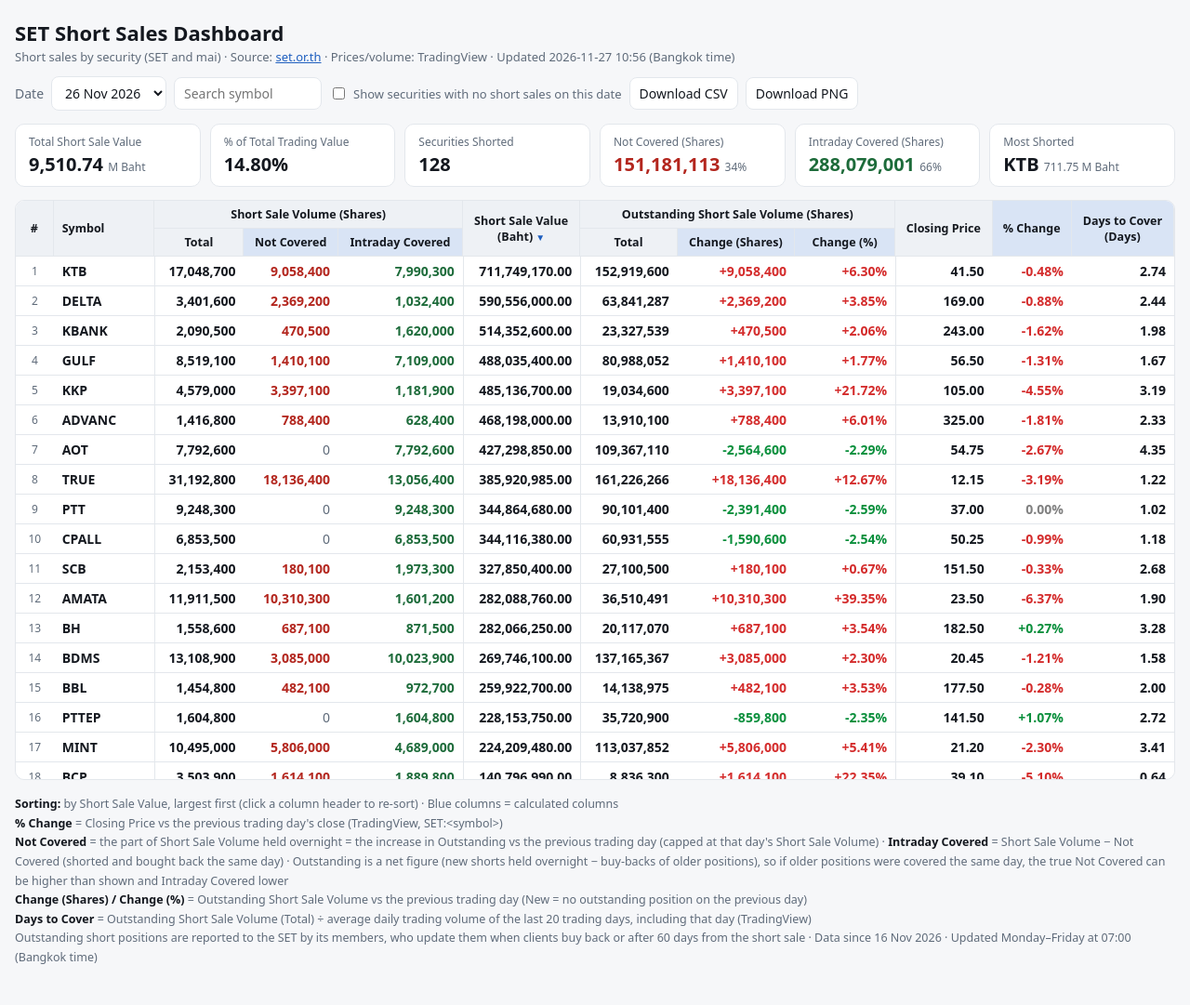
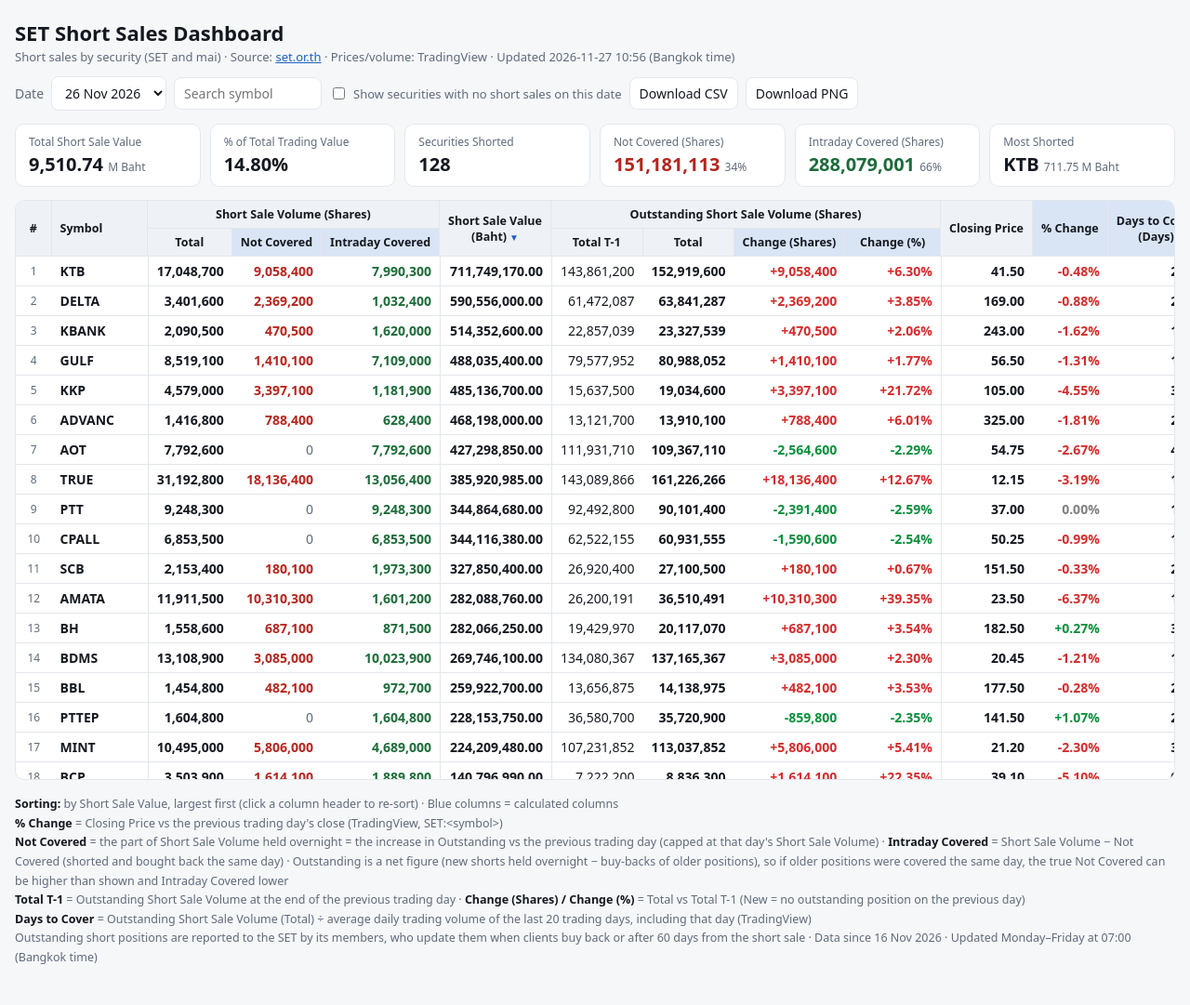
Before and after one commit to PridiL/set-short-sales, a plain HTML site: page index.html in a window 1280 px wide. Shown: the whole page at 93% size. Drawn offline with nearby package versions, Linux system fonts and the light colour scheme; a web font is replaced by a local one.

Commit message:
add Outstanding Total T-1 column
Co-Authored-By: Claude Opus 5.5 <noreply@anthropic.com>

```diff
--- a/index.html
+++ b/index.html
@@ -102,14 +102,14 @@ td.intra{color:var(--intra);font-weight:700}
           <th rowspan="2" class="sym sortable" data-k="s">Symbol</th>
           <th colspan="3">Short Sale Volume (Shares)</th>
           <th rowspan="2" class="sortable" data-k="val">Short Sale Value<br>(Baht)</th>
-          <th colspan="3">Outstanding Short Sale Volume (Shares)</th>
+          <th colspan="4">Outstanding Short Sale Volume (Shares)</th>
           <th rowspan="2" class="sortable" data-k="close">Closing Price</th>
           <th rowspan="2" class="new sortable" data-k="chg">% Change</th>
           <th rowspan="2" class="new sortable" data-k="dtc">Days to Cover<br>(Days)</th>
         </tr>
         <tr>
           <th class="sortable" data-k="tv">Total</th><th class="new sortable" data-k="add">Not Covered</th><th class="new sortable" data-k="intra">Intraday Covered</th>
-          <th class="sortable" data-k="tos">Total</th><th class="new sortable" data-k="dOS">Change (Shares)</th><th class="new sortable" data-k="dOSp">Change (%)</th>
+          <th class="sortable" data-k="ptos">Total T-1</th><th class="sortable" data-k="tos">Total</th><th class="new sortable" data-k="dOS">Change (Shares)</th><th class="new sortable" data-k="dOSp">Change (%)</th>
         </tr>
       </thead>
       <tbody id="body"></tbody>
@@ -121,7 +121,7 @@ td.intra{color:var(--intra);font-weight:700}
     <div><b>Not Covered</b> = the part of Short Sale Volume held overnight = the increase in Outstanding vs the previous trading day (capped at that day's Short Sale Volume) ·
       <b>Intraday Covered</b> = Short Sale Volume − Not Covered (shorted and bought back the same day) ·
       Outstanding is a net figure (new shorts held overnight − buy-backs of older positions), so if older positions were covered the same day, the true Not Covered can be higher than shown and Intraday Covered lower</div>
-    <div><b>Change (Shares) / Change (%)</b> = Outstanding Short Sale Volume vs the previous trading day (New = no outstanding position on the previous day)</div>
+    <div><b>Total T-1</b> = Outstanding Short Sale Volume at the end of the previous trading day · <b>Change (Shares) / Change (%)</b> = Total vs Total T-1 (New = no outstanding position on the previous day)</div>
     <div><b>Days to Cover</b> = Outstanding Short Sale Volume (Total) ÷ average daily trading volume of the last 20 trading days, including that day (TradingView)</div>
     <div>Outstanding short positions are reported to the SET by its members, who update them when clients buy back or after 60 days from the short sale · Data since 16 Nov 2026 · Updated Monday–Friday at 07:00 (Bangkok time)</div>
   </div>
@@ -161,7 +161,7 @@ async function getDay(d){
 function render(){
   if(!DAY) return;
   const q = $("#q").value.trim().toUpperCase(), all = $("#all").checked, hasPrev = !!DAY.prevDate;
-  let rows = DAY.rows.map(r => ({...r, ...split(r, hasPrev), dOS: hasPrev ? r.dOS : null, dOSp: osPct(r, hasPrev)}));
+  let rows = DAY.rows.map(r => ({...r, ...split(r, hasPrev), dOS: hasPrev ? r.dOS : null, ptos: hasPrev ? r.ptos : null, dOSp: osPct(r, hasPrev)}));
   if(!all) rows = rows.filter(r => r.tv);
   if(q) rows = rows.filter(r => r.s.includes(q));
   rows.sort((a,b) => {
@@ -176,13 +176,14 @@ function render(){
     <td class="${r.add ? "carry" : "dim"}">${n0(r.add)}</td>
     <td class="${r.intra ? "intra" : "dim"}">${n0(r.intra)}</td>
     <td class="grp b">${n2(r.val)}</td>
-    <td class="grp b">${n0(r.tos)}</td>
+    <td class="grp">${n0(r.ptos)}</td>
+    <td class="b">${n0(r.tos)}</td>
     <td class="${osCls(r.dOS)}">${r.dOS == null ? "-" : sgn(r.dOS, nf0.format)}</td>
     <td class="${osCls(r.dOS)}">${r.dOSp != null ? sgn(r.dOSp, nf2.format) + "%" : (hasPrev && r.tos && !r.ptos ? "New" : "-")}</td>
     <td class="grp b">${n2(r.close)}</td>
     <td class="${chgCls(r.chg)}">${r.chg == null ? "-" : sgn(r.chg, nf2.format) + "%"}</td>
     <td class="b">${r.dtc == null ? "-" : n2(r.dtc)}</td></tr>`).join("") ||
-    `<tr><td colspan="13" style="text-align:center;padding:24px" class="dim">No data</td></tr>`;
+    `<tr><td colspan="14" style="text-align:center;padding:24px" class="dim">No data</td></tr>`;
   document.querySelectorAll("th.sortable").forEach(th => {
     th.querySelector(".arr")?.remove();
     if(th.dataset.k === sortK) th.insertAdjacentHTML("beforeend", `<span class="arr">${sortDir < 0 ? "▼" : "▲"}</span>`);
@@ -216,13 +217,13 @@ async function load(d){
 
 function csv(){
   const hasPrev = !!DAY.prevDate;
-  const H = ["Rank","Symbol","Short Sale Volume Total","Not Covered","Intraday Covered","Short Sale Value (Baht)","Outstanding Short Sale Volume Total","Outstanding Change (Shares)","Outstanding Change (%)","Closing Price","% Change","Days to Cover"];
+  const H = ["Rank","Symbol","Short Sale Volume Total","Not Covered","Intraday Covered","Short Sale Value (Baht)","Outstanding Short Sale Volume Total T-1","Outstanding Short Sale Volume Total","Outstanding Change (Shares)","Outstanding Change (%)","Closing Price","% Change","Days to Cover"];
   const rows = [...document.querySelectorAll("#body tr")].length ? DAY.rows : [];
   const vis = [...document.querySelectorAll("#body td.sym")].map(td => td.textContent);
   const by = Object.fromEntries(rows.map(r => [r.s, r]));
   const lines = [H.join(",")].concat(vis.map((s,i) => { const r = by[s], x = split(r, hasPrev);
     const p = osPct(r, hasPrev);
-    return [i+1, s, r.tv, x.add, x.intra, r.val, r.tos, hasPrev ? r.dOS : "", p == null ? "" : p.toFixed(2), r.close, r.chg, r.dtc].map(v => v ?? "").join(","); }));
+    return [i+1, s, r.tv, x.add, x.intra, r.val, hasPrev ? r.ptos : "", r.tos, hasPrev ? r.dOS : "", p == null ? "" : p.toFixed(2), r.close, r.chg, r.dtc].map(v => v ?? "").join(","); }));
   const a = document.createElement("a");
   a.href = URL.createObjectURL(new Blob(["﻿" + lines.join("\r\n")], {type:"text/csv"}));
   a.download = `SET_Short_Sales_${DAY.date}.csv`; a.click();
```
